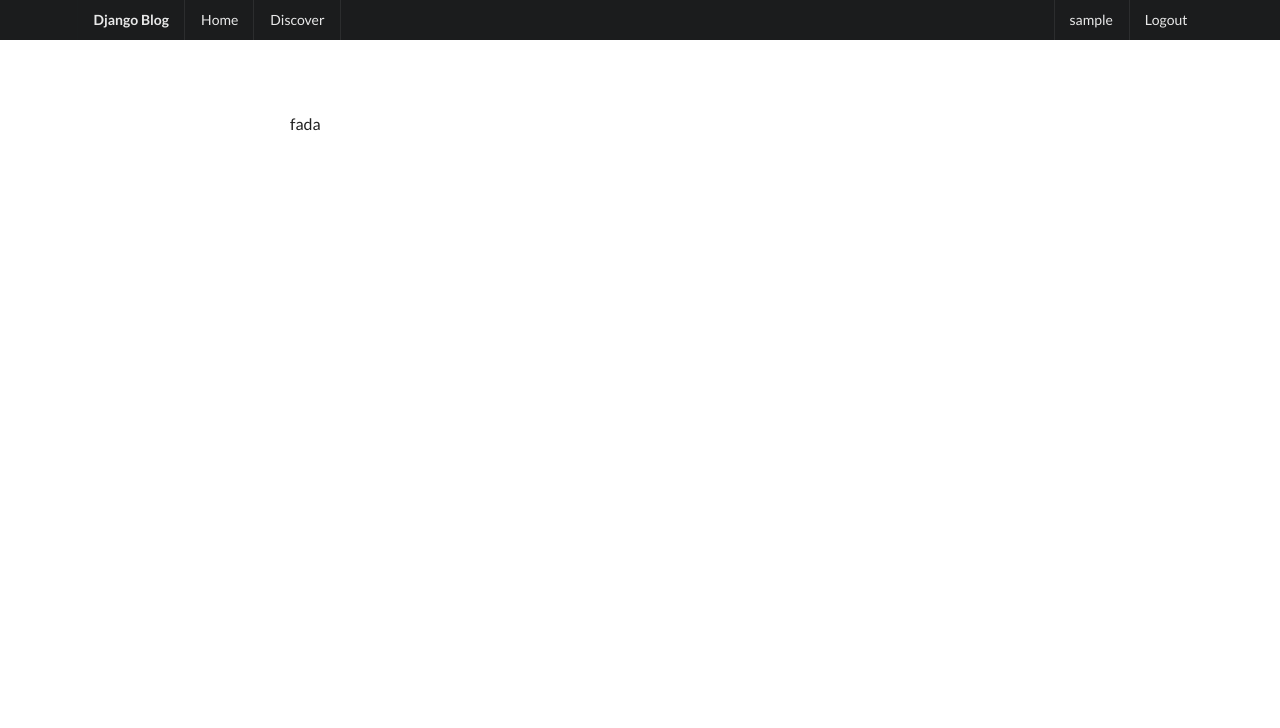
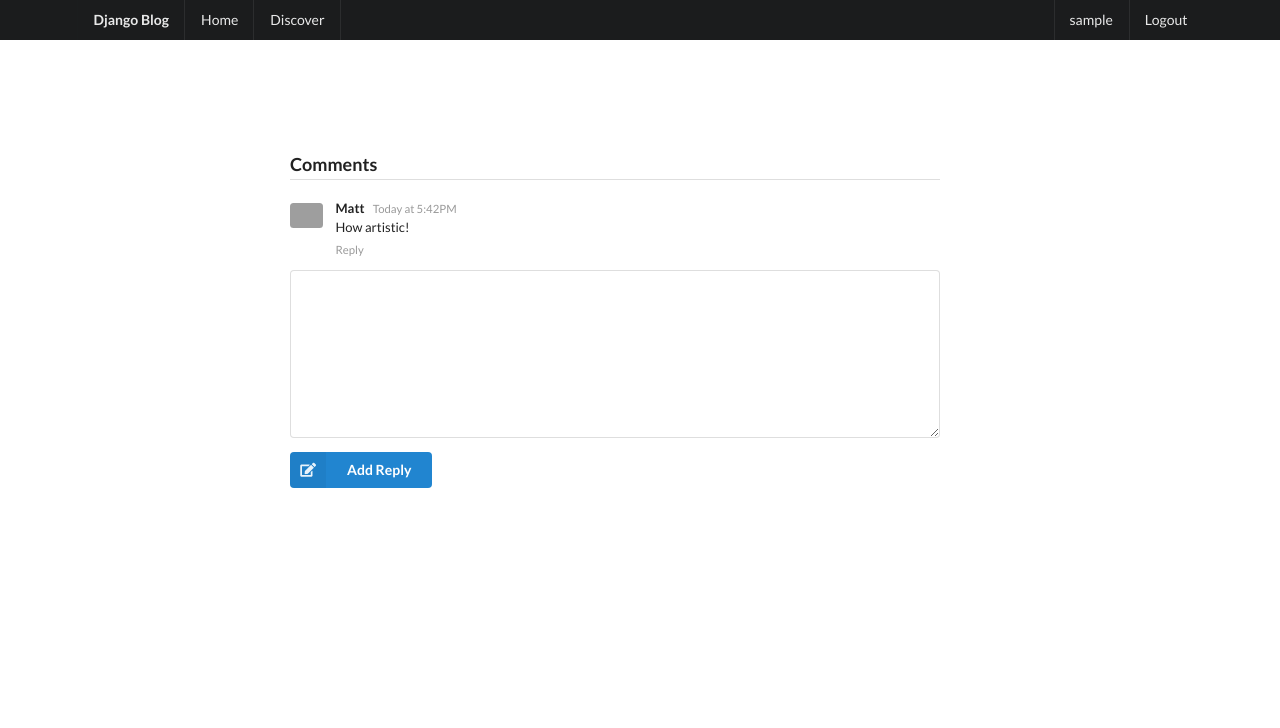
Before and after one commit to cemayan/django-blog, a Django app: page /posts/1/ in a window 1280 px wide. Shown: the top 728 px of the page. Run offline with Django 3.2, Linux system fonts and the light colour scheme; the visitor is signed in with stand-in values (Sample User, id 1); data that the repository does not hold is empty; parts of the project's set-up code (start-up, migrations or seed data) failed here and were passed over; some libraries are stand-ins or nearby versions; grey boxes are pictures that could not be loaded.

Commit message:
redis fix

```diff
--- a/api/views.py
+++ b/api/views.py
@@ -13,6 +13,7 @@ from rest_framework.authentication import SessionAuthentication, BasicAuthentica
 from rest_framework.permissions import IsAuthenticated
 from django.core import serializers
 import redis,json
+from django.http import JsonResponse
 #from django.core.cache import cache
 
 VERSIONS = (1,)
@@ -21,6 +22,7 @@ MAX_ACTIVITIES = 10
 
 r = redis.StrictRedis(host='localhost', port=6379, db=REDIS_DB,charset="utf-8", decode_responses=True)
 
+#TODO: Tüm metodların hata yakalama kontrolleri yapılacak
 class PostList(APIView):
     authentication_classes = (SessionAuthentication, BasicAuthentication)
     permission_classes = (IsAuthenticated,)
@@ -30,12 +32,7 @@ class PostList(APIView):
         posts =Post.objects.all()
         serializer = PostSerializer(posts,many=True)
         cache_data = r.hgetall("POSTS")
-
         if  cache_data :
-
-            #yeni kayıt gelince sadece o eklenecek, yani for lu kısım gitmesi lazım
-            for obj in json.loads(json.dumps(serializer.data)):
-                  r.hset("POSTS",obj["id"],json.dumps(obj))
             cache_data_last = r.hgetall("POSTS")
             return Response(cache_data_last.values())
         else :
@@ -47,13 +44,12 @@ class PostList(APIView):
                 return Response("")
 
     def post(self, request, format=None):
-
         serializer = PostSerializer(data=request.data,context={'user_id': request.user.id})
         if serializer.is_valid():
-            serializer.save()
+            serializer_2 = PostSerializer(serializer.save())
+            r.hset("POSTS",serializer_2.data["id"],json.dumps(serializer_2.data))
             return Response(json.dumps(serializer.data), status=status.HTTP_201_CREATED)
         return Response(serializer.errors, status=status.HTTP_400_BAD_REQUEST)
-
 
 
 class PostDetail(APIView):
--- /dev/null
+++ b/assets/main.js
@@ -0,0 +1,16 @@
+
+function getCookie(cname) {
+  var name = cname + "=";
+  var decodedCookie = decodeURIComponent(document.cookie);
+  var ca = decodedCookie.split(';');
+  for(var i = 0; i <ca.length; i++) {
+      var c = ca[i];
+      while (c.charAt(0) == ' ') {
+          c = c.substring(1);
+      }
+      if (c.indexOf(name) == 0) {
+          return c.substring(name.length, c.length);
+      }
+  }
+  return "";
+}
--- a/assets/posts.js
+++ b/assets/posts.js
@@ -1,12 +1,16 @@
+
 
 if(document.location.pathname =="/"){
   var vue = new Vue({
     el : '#posts',
     data: {
-      posts :null
+      posts :null,
+      isAuthUser : false,
+      trash : "trash icon"
     },
     created: function () {
       this.fetchData()
+
     },
     methods: {
       fetchData : function(){
@@ -19,18 +23,31 @@ if(document.location.pathname =="/"){
                 "Accept": "application/json",
                 "Content-Type": "application/json"
             },
-          }).then(x=>x.json()).then(function(data){
-            if(typeof(data)==="string"){
+          })
+          .then(x=>x.json()).then(function(data){
+            if(typeof(data)==="object"){
               var arr=[]
-              JSON.parse(data).some(function(obj){
-                  arr.push(JSON.stringify(obj))
+              data.some(function(obj){
+                arr.push(JSON.parse(obj))
               })
               self.posts = arr
             }else{
-              self.posts = data
+              if(data!=null){
+                self.posts =  JSON.parse(data);
+              }
             }
           })
       },
+      checkLimit : function(data){
+        if (data.length>30){
+          return data.substring(0,25)
+        }else{
+          return data
+        }
+      },
+      isAuthUser_ : function(data){
+        return  data==document.querySelector("#user_id").value? true : false
+     }
     }
   })
 
--- a/myproject/settings.py
+++ b/myproject/settings.py
@@ -150,3 +150,7 @@ STATIC_URL = '/assets/'
 STATICFILES_DIRS=[
     os.path.join(BASE_DIR,'assets')
 ]
+
+MEDIA_URL = '/media/'
+
+MEDIA_ROOT=os.path.join(BASE_DIR,'media')
--- a/myproject/urls.py
+++ b/myproject/urls.py
@@ -20,6 +20,8 @@ from api import  views
 from blog.views import  home_view
 from account.views import login_view,register_view,logout_view
 from rest_framework.authtoken import views
+from django.conf import settings
+from django.conf.urls.static import static
 
 urlpatterns = [
     path('admin/', admin.site.urls),
@@ -29,4 +31,4 @@ urlpatterns = [
     url(r'^register/',register_view,name="account"),
     url(r'^login/',login_view,name="account"),
     url(r'^logout/',logout_view,name="logout"),
-]
+]+ static(settings.MEDIA_URL, document_root=settings.MEDIA_ROOT)
--- a/templates/layout.html
+++ b/templates/layout.html
@@ -8,14 +8,14 @@
   <meta http-equiv="X-UA-Compatible" content="IE=edge,chrome=1" />
   <meta name="viewport" content="width=device-width, initial-scale=1.0, maximum-scale=1.0">
   <link rel="stylesheet" href="{% static 'semantic.min.css' %}">
-
+  <link href="https://stackpath.bootstrapcdn.com/font-awesome/4.7.0/css/font-awesome.min.css" rel="stylesheet" integrity="sha384-wvfXpqpZZVQGK6TAh5PVlGOfQNHSoD2xbE+QkPxCAFlNEevoEH3Sl0sibVcOQVnN" crossorigin="anonymous">
 
   <!-- Site Properties -->
   <title>Django blog</title>
 
 
   <script src="https://code.jquery.com/jquery-3.1.1.min.js" ></script>
-
+  <script src="{% static 'main.js' %}"></script>
 
 
 
@@ -76,12 +76,14 @@
 
 <script src="https://unpkg.com/vue/dist/vue.js"></script>
 <script src="{% static 'posts.js' %}"></script>
+<script src="{% static 'post_detail.js' %}"></script>
 
 <script src="{% static 'semantic.min.js' %}"></script>
 
 
 
-
 </html>
 
+
+
 {% endif %}
--- a/templates/posts/detail.html
+++ b/templates/posts/detail.html
@@ -2,6 +2,47 @@
 
 {% block content %}
 
-fada
+<div id="post_detail">
+{%verbatim%}
+
+<b><p v-html="title"></p></b>
+<br>
+
+<p v-html="html"></p>
+
+
+
+ <div class="ui small comments">
+  <h3 class="ui dividing header">Comments</h3>
+  <div class="comment">
+    <a class="avatar">
+      <img src="https://semantic-ui.com/views/comment.html/images/avatar/small/matt.jpg">
+    </a>
+    <div class="content">
+      <a class="author">Matt</a>
+      <div class="metadata">
+        <span class="date">Today at 5:42PM</span>
+      </div>
+      <div class="text">
+        How artistic!
+      </div>
+      <div class="actions">
+        <a class="reply">Reply</a>
+      </div>
+    </div>
+  </div>
+
+  <form class="ui reply form">
+    <div class="field">
+      <textarea></textarea>
+    </div>
+    <div class="ui blue labeled submit icon button">
+      <i class="icon edit"></i> Add Reply
+    </div>
+  </form>
+</div>
+
+{%endverbatim%}
+</div>
 
 {% endblock content %}
```
Also changed, not shown: assets/new_post.js (+0 -19 lines), assets/post_detail.js (added, +33 -0 lines), templates/home/index.html (+14 -3 lines), assets/login.js (line endings or trailing spaces), media/jenny.jpg (added), media/stevie.jpg (added), media/veronika.jpg (added).
